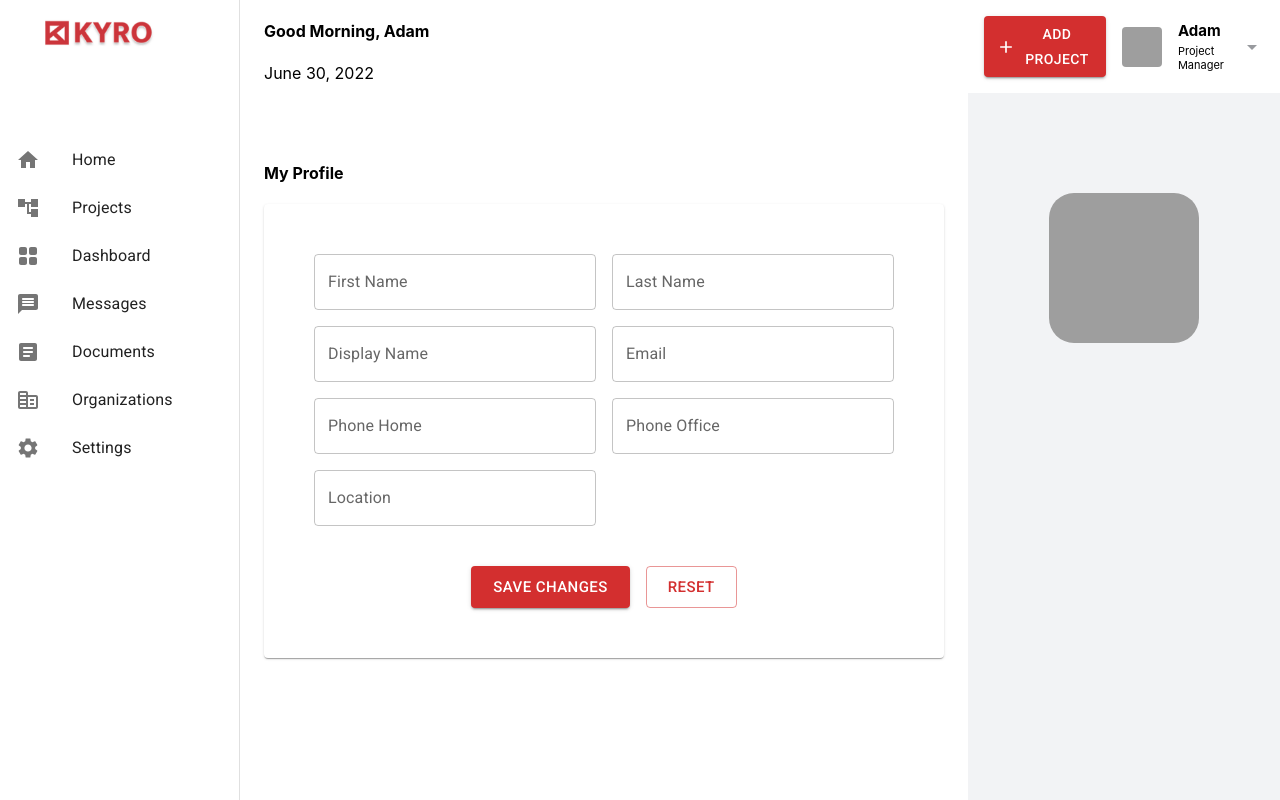
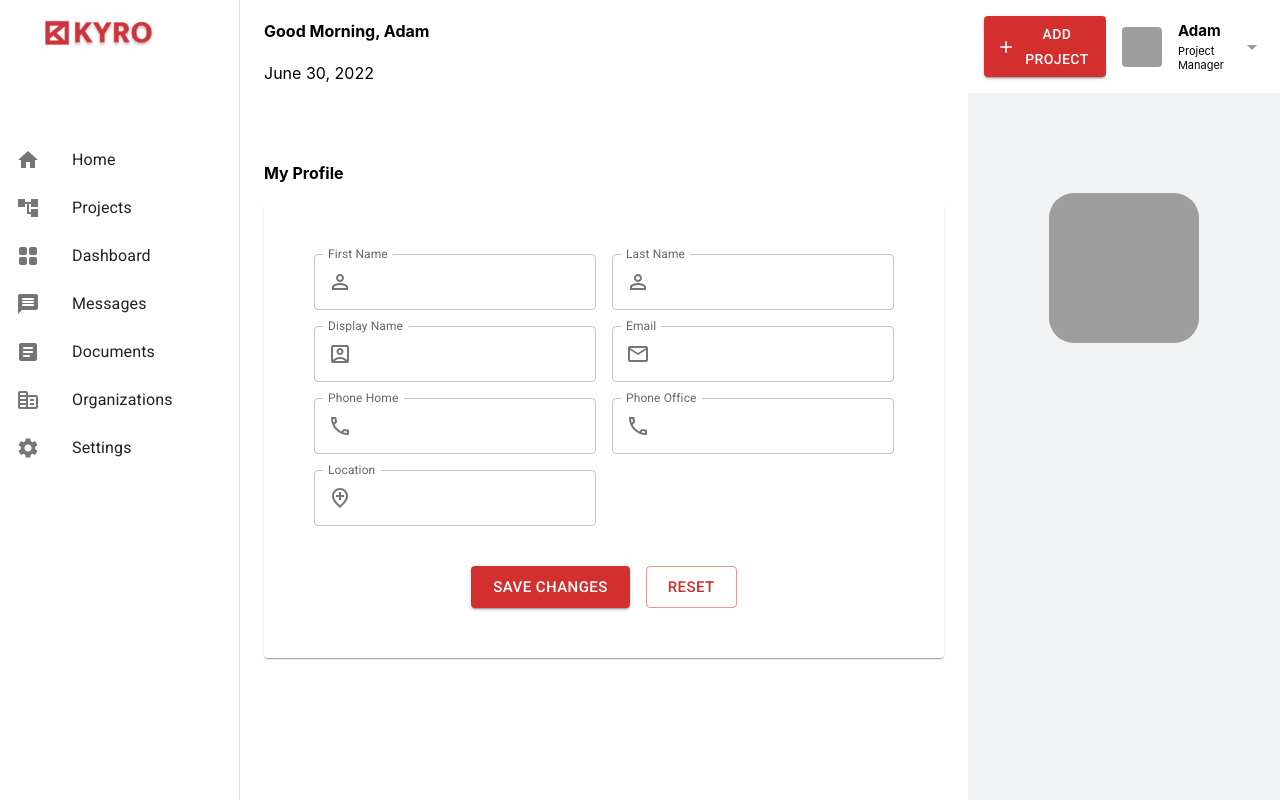
Before and after one commit to balu4007/kyro_assignment, a React (Create React App) app: page / in a window 1280 px wide. Built offline with nearby package versions, Linux system fonts and the light colour scheme; no server answers; grey boxes are pictures that could not be loaded.

Commit message:
added input icons

```diff
--- a/src/components/Profile/EditProfile.jsx
+++ b/src/components/Profile/EditProfile.jsx
@@ -1,4 +1,4 @@
-import { Button, Grid, Stack, TextField } from "@mui/material";
+import { Button, Grid, InputAdornment, Stack, TextField } from "@mui/material";
 import moment from "moment";
 import React from "react";
 import { formikProps } from "../helper";
@@ -8,6 +8,12 @@ import {
   HeaderDiv,
   LeftContainer,
 } from "./styled.componets";
+import PermIdentityOutlinedIcon from "@mui/icons-material/PermIdentityOutlined";
+import AccountBoxOutlinedIcon from "@mui/icons-material/AccountBoxOutlined";
+import MailOutlinedIcon from "@mui/icons-material/MailOutlined";
+import AddLocationOutlinedIcon from "@mui/icons-material/AddLocationOutlined";
+import PhoneOutlinedIcon from "@mui/icons-material/PhoneOutlined";
+
 function EditProfile({ userFormik }) {
   return (
     <EditProfileContainer>
@@ -27,66 +33,108 @@ function EditProfile({ userFormik }) {
             <Grid container rowSpacing={2} columnSpacing={2}>
               <Grid item xs={6}>
                 <TextField
-                  fullWidth
                   id="first_name"
                   label="First Name"
                   variant="outlined"
+                  InputProps={{
+                    startAdornment: (
+                      <InputAdornment position="start">
+                        <PermIdentityOutlinedIcon />
+                      </InputAdornment>
+                    ),
+                  }}
                   {...formikProps("first_name", userFormik)}
                 />
               </Grid>
               <Grid item xs={6}>
                 <TextField
-                  fullWidth
                   id="last_name"
                   label="Last Name"
                   variant="outlined"
+                  InputProps={{
+                    startAdornment: (
+                      <InputAdornment position="start">
+                        <PermIdentityOutlinedIcon />
+                      </InputAdornment>
+                    ),
+                  }}
                   {...formikProps("last_name", userFormik)}
                 />
               </Grid>
               <Grid item xs={6}>
                 <TextField
-                  fullWidth
                   id="display_name"
                   label="Display Name"
                   variant="outlined"
+                  InputProps={{
+                    startAdornment: (
+                      <InputAdornment position="start">
+                        <AccountBoxOutlinedIcon />
+                      </InputAdornment>
+                    ),
+                  }}
                   {...formikProps("display_name", userFormik)}
                 />
               </Grid>
               <Grid item xs={6}>
                 <TextField
-                  fullWidth
                   id="email"
                   label="Email"
                   variant="outlined"
+                  InputProps={{
+                    startAdornment: (
+                      <InputAdornment position="start">
+                        <MailOutlinedIcon />
+                      </InputAdornment>
+                    ),
+                  }}
                   {...formikProps("email", userFormik)}
                 />
               </Grid>
               <Grid item xs={6}>
                 <TextField
-                  fullWidth
                   id="phone_home"
                   label="Phone Home"
                   variant="outlined"
                   type="number"
+                  InputProps={{
+                    startAdornment: (
+                      <InputAdornment position="start">
+                        <PhoneOutlinedIcon />
+                      </InputAdornment>
+                    ),
+                  }}
                   {...formikProps("phone_home", userFormik)}
                 />
               </Grid>
               <Grid item xs={6}>
                 <TextField
-                  fullWidth
                   id="phone_office"
                   label="Phone Office"
                   variant="outlined"
                   type="number"
+                  InputProps={{
+                    startAdornment: (
+                      <InputAdornment position="start">
+                        <PhoneOutlinedIcon />
+                      </InputAdornment>
+                    ),
+                  }}
                   {...formikProps("phone_office", userFormik)}
                 />
               </Grid>
               <Grid item xs={6}>
                 <TextField
-                  fullWidth
                   id="primary_location"
                   label="Location"
                   variant="outlined"
+                  InputProps={{
+                    startAdornment: (
+                      <InputAdornment position="start">
+                        <AddLocationOutlinedIcon />
+                      </InputAdornment>
+                    ),
+                  }}
                   {...formikProps("primary_location", userFormik)}
                 />
               </Grid>
--- a/src/components/helper.js
+++ b/src/components/helper.js
@@ -35,6 +35,7 @@ export const formikProps = (name, formik) => ({
   onBlur: formik.handleBlur,
   error: formik.touched[name] && Boolean(formik.errors[name]),
   helperText: formik.touched[name] ? formik.errors[name] : "",
+  fullWidth: true,
 });
 
 export function formatedUserData(userData) {
```
